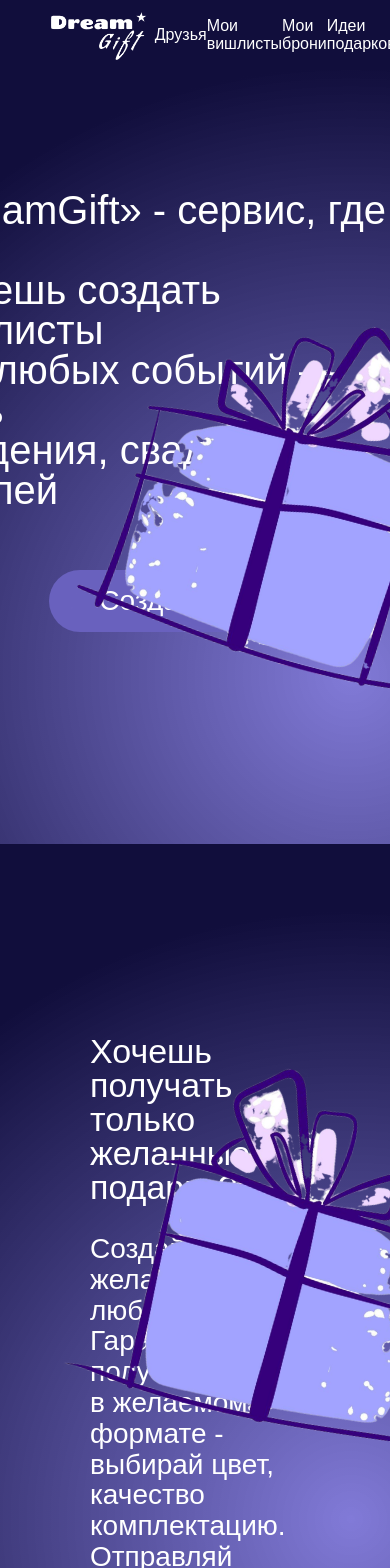
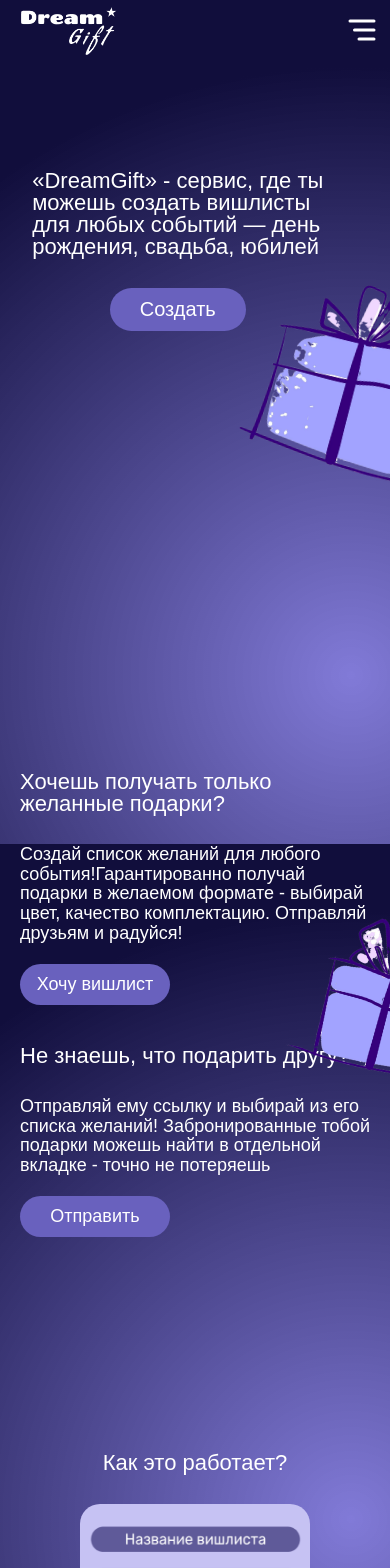
Before and after one commit to Alisalisa12/Wishlist, a React (Create React App) app: page /home in a window 390 px wide. Shown: the top 1568 px of the page. Built offline with nearby package versions, Linux system fonts and the light colour scheme.

Commit message:
add media screen

```diff
--- a/src/components/Footer/Footer.module.scss
+++ b/src/components/Footer/Footer.module.scss
@@ -10,16 +10,33 @@
 
 .container {
     display: flex;
-    flex-direction: row;
-    gap: 60px;
+
+    @media screen and (max-width: 767px) {
+        flex-direction: column;
+        justify-content: center;
+        align-items: center;
+        text-align: center;
+    }
+    @media screen and (min-width: 768px) {
+        gap: 60px;
+        flex-direction: row;
+        text-align: left;
+    }
 }
 
 .describe {
     display: flex;
     flex-direction: column;
-    margin: 20px 0px 20px 85px;
-    min-width: 0px;
-    max-width: 150px;
+
+    @media screen and (max-width: 767px) {
+        align-items: center;
+        margin-top: 10px;
+    }
+    @media screen and (min-width: 768px) {
+        margin: 20px 0px 20px 90px;
+        min-width: 0px;
+        max-width: 150px;
+    }
 }
 
 .logo {
@@ -29,10 +46,8 @@
 
 .text {
     font-weight: 400;
-    font-style: Regular;
     font-size: 14px;
     line-height: 140%;
-    letter-spacing: 0%;
     color: #8D8D8D;
     white-space: normal;
     word-wrap: break-word;
--- a/src/components/Header/Header.module.scss
+++ b/src/components/Header/Header.module.scss
@@ -13,21 +13,60 @@
     flex-direction: row;
     justify-content: space-evenly;
     align-items: center;
-    padding: 10px 50px;
+
+    @media screen and (min-width: 768px) {
+        font-size: 16px;
+        justify-content: space-evenly;
+    }
+    @media screen and (min-width: 1024px) {
+        padding: 10px 60px;
+        font-size: 18px;
+    }
+    @media screen and (min-width: 1440px) {
+        font-size: 20px;
+    }
 }
 
 .logo {
     height: 50px;
+
+    @media screen and (max-width: 767px) {
+        margin: 5px 20px;
+    }
+    @media screen and (min-width: 768px) {
+        margin: 0px;
+    }
 }
 
-.searchBlock {
+.linkHeader,
+.searchBlock,
+.userBlock {
     display: flex;
     flex-direction: row;
     gap: 5px;
 }
 
-.userBlock {
-    display: flex;
-    flex-direction: row;
-    gap: 5px;
+@media screen and (max-width: 767px) {
+    .container {
+        justify-content: space-between;
+
+        .linkHeader,
+        .searchBlock,
+        .userBlock {
+            display: none;
+        }
+    }
 }
+
+
+.menu {
+    display: none;
+    color: #ffffff;
+
+    @media screen and (max-width: 767px) {
+        display: inline;
+        font-size: 36px;
+        cursor: pointer;
+        margin: 0px 10px;
+    }
+}
--- a/src/components/Header/Header.tsx
+++ b/src/components/Header/Header.tsx
@@ -3,6 +3,7 @@ import { useNavigate } from 'react-router-dom';
 import style from "./Header.module.scss";
 import { CiSearch } from "react-icons/ci";
 import { FaRegCircleUser } from "react-icons/fa6";
+import { TbMenuDeep } from "react-icons/tb";
 
 
 export const Header: FC = () => {
@@ -28,6 +29,7 @@ export const Header: FC = () => {
                     <FaRegCircleUser className={style.userLogo} />
                     <p className={style.userText}>Вход/Регистрация</p>
                 </div>
+                <TbMenuDeep className={style.menu}/>
             </div>
         </div>
     )
--- a/src/pages/Discription/Discription.module.scss
+++ b/src/pages/Discription/Discription.module.scss
@@ -4,7 +4,12 @@
 }
 
 .Discription {
+    @media screen and (max-width: 767px) {
+        min-height: 70vh;;
+    }
+    @media screen and (min-width: 768px) {
         min-height: 100vh;
+    }
 }
 
 .container {
@@ -18,9 +23,15 @@
 .main {
     display: flex;
     flex-direction: column;
-    margin: 0px 90px;
     gap: 40px;
     flex: 1;
+
+    @media screen and (max-width: 768px) {
+        margin: 0px 20px;
+    }
+    @media screen and (min-width: 768px) {
+        margin: 0px 90px;
+    }
 }
 
 .firstBlock {
@@ -35,21 +46,40 @@
 
 .title {
     font-weight: 500;
-    font-size: 34px;
     font-style: Medium;
     line-height: 100%;
     margin-bottom: 30px;
+
+    @media screen and (max-width: 767px) {
+        font-size: 22px;
+    }
+    @media screen and (min-width: 768px) {
+        font-size: 28px;
+    }
+    @media screen and (min-width: 1024px) {
         max-width: 900px;
+        font-size: 34px;
+    }
 }
 
 .text {
     // white-space: pre-line;
     font-weight: 500;
-    font-size: 28px;
     font-style: Regular;
     line-height: 110%;
+
+    @media screen and (max-width: 319px) {
+
+    }
+    @media screen and (min-width: 320px) {
+        font-size: 18px;
+    }
+
+    @media screen and (min-width: 1024px) {
         margin-bottom: 20px;
         max-width: 900px;
+        font-size: 28px;
+    }
 }
 
 .wantButton, .sendButton {
@@ -57,16 +87,50 @@
     border-radius: 60px;
     background-color: #6961BE;
     color: #ffffff;
+    border: none;
+
+    @media screen and (max-width: 319px) {
+        width: 150px;
+        padding: 10px 0px;
+        font-size: 16px;
+        margin-top: 20px;
+    }
+    @media screen and (min-width: 320px) {
+        width: 150px;
+        padding: 10px 0px;
+        font-size: 18px;
+        margin-top: 20px;
+    }
+    @media screen and (min-width: 1024px) {
+        padding: 15px 0px;
         font-size: 24px;
-    border: none;
-    padding: 15px 0px;
         width: 200px;
+        margin-top: 0px;
+    }
 }
 
 .giftLogo {
     position: absolute;
-    height: 350px;
+    transform: rotate(15deg);
+
+    @media screen and (min-width: 320px) {
+        margin-top: 150px;
+        height: 150px;
+        right: -70px;
+    }
+    @media screen and (min-width: 500px) {
+        margin-top: 120px;
+        height: 170px;
+        right: -50px;
+    }
+    @media screen and (min-width: 768px) {
+        margin-top: 90px;
+        height: 200px;
+        right: -50px;
+    }
+    @media screen and (min-width: 1024px) {
         margin-top: 40px;
         right: -80px;
-    transform: rotate(15deg);
+        height: 350px;
     }
+}
--- a/src/pages/Discription/Discription.tsx
+++ b/src/pages/Discription/Discription.tsx
@@ -3,8 +3,8 @@ import style from "./Discription.module.scss"
 
 export default function Discription() {
 
-    const text1 = "Создай список желаний для любого\nсобытия!Гарантированно получай подарки\nв желаемом формате - выбирай цвет,\nкачество комплектацию. Отправляй\nдрузьям и радуйся!";
-    const text2 = "Отправляй ему ссылку и выбирай из его\nсписка желаний! Забронированные тобой\nподарки можешь найти в отдельной вкладке\n- точно не потеряешь";
+    const text1 = "Создай список желаний для любого события!Гарантированно получай подарки в желаемом формате - выбирай цвет, качество комплектацию. Отправляй друзьям и радуйся!";
+    const text2 = "Отправляй ему ссылку и выбирай из его списка желаний! Забронированные тобой подарки можешь найти в отдельной вкладке - точно не потеряешь";
 
     return(
         <div className={style.Discription}>
--- a/src/pages/DreamGift/DreamGift.module.scss
+++ b/src/pages/DreamGift/DreamGift.module.scss
@@ -5,8 +5,12 @@
 
 
 .DreamGift {
-    min-height: 100vh;
-    // background: radial-gradient(circle at 90% 80%, rgba(76, 66, 199, 0.7) 0%, #110E3C 80%);
+    @media screen and (max-width: 767px) {
+        min-height: 70vh;;
+    }
+    @media screen and (min-width: 768px) {
+        min-height: 100vh;
+    }
 }
 
 .container {
@@ -14,7 +18,6 @@
     flex-direction: row;
     align-items: center;
     justify-content: space-around;
-    // margin-left: 90px;
     margin-top: 120px;
     position: relative;
 
@@ -23,16 +26,43 @@
 .main {
     display: flex;
     flex-direction: column;
-    gap: 60px;
-    margin-left: -85px;
+
+    @media screen and (min-width: 320px) {
+        margin-top: -10px;
+    }
+    @media screen and (min-width: 768px) {
+        gap: 60px;
+        margin-left: -100px;
+    }
 }
 
 .text {
     white-space: pre-line;
     font-weight: 500;
-    font-size: 40px;
     line-height: 100%;
     font-style: Regular;
+
+    @media screen and (max-width: 319px) {
+        font-size: 18px;
+        margin: 0px 15px 30px 15px;
+    }
+    @media screen and (min-width: 320px) {
+        font-size: 22px;
+        margin: 0px 15px 30px 15px;
+    }
+    @media screen and (min-width: 450px) {
+        font-size: 26px;
+    }
+    @media screen and (min-width: 768px) {
+        font-size: 32px;
+        margin: 0px;
+    }
+    @media screen and (min-width: 1024px) {
+        font-size: 36px;
+    }
+    @media screen and (min-width: 1440px) {
+        font-size: 40px;
+    }
 }
 
 .createBlock {
@@ -45,17 +75,38 @@
     border-radius: 60px;
     background-color: #6961BE;
     color: #ffffff;
-    font-size: 28px;
     border: none;
-    padding: 15px 50px;
     justify-content: center;
     width: auto;
+
+    @media screen and (max-width: 767px) {
+        padding: 10px 30px;
+        font-size: 20px;
+    }
+    @media screen and (min-width: 768px) {
+        padding: 15px 50px;
+        font-size: 28px;
+    }
 }
 
 .giftLogo {
     position: absolute;
-    right: -90px;
-    bottom: -30px;
-    height: 350px;
     transform: scaleX(-1) rotate(-15deg);
+
+    @media screen and (max-width: 570px) {
+        height: 200px;
+        right: -80px;
+        bottom: -140px;
+    }
+    @media screen and (min-width: 570px) {
+        height: 250px;
+        right: -90px;
+        bottom: -30px;
+    }
+    @media screen and (min-width: 768px) {
+        height: 300px;
+    }
+    @media screen and (min-width: 1440px) {
+        height: 350px;
+    }
 }
--- a/src/pages/HowWorks/HowWorks.module.scss
+++ b/src/pages/HowWorks/HowWorks.module.scss
@@ -11,36 +11,51 @@
     display: flex;
     flex-direction: column;
     justify-content: center;
+    align-items: center;
     margin: 90px;
 }
 
 .mainTitle {
     font-weight: 400;
-    font-style: Regular;
-    font-size: 36px;
     line-height: 100%;
-    letter-spacing: 0%;
     margin-bottom: 30px;
+
+    @media screen and (min-width: 320px) {
+        font-size: 22px;
+    }
+    @media screen and (min-width: 768px) {
+        font-size: 34px;
+    }
+    @media screen and (min-width: 1024px) {
+        font-size: 36px;
+    }
 }
 
 .imagesBlock {
     display: flex;
     justify-content: center;
-    gap: 55px;
+    gap: 45px;
+
+    @media screen and (max-width: 1023px) {
+        flex-direction: column;
+    }
+    @media screen and (min-width: 1024px) {
+        flex-direction: row;
+    }
 }
 
 
 .step {
     display: flex;
     flex-direction: column;
-    align-items: center;
     justify-content: flex-start;
     flex: 1;
+    align-items: center;
 }
 
 .stepImage1, .stepImage2, .stepImage3 {
-    width: 240px;
-    height: 250px;
+    width: 230px;
+    height: 240px;
     border-radius: 20px;
 }
 
@@ -48,16 +63,30 @@
     display: flex;
     align-items: center;
     justify-content: center;
-    height: 250px;
-    width: 20px;
+
+
+    @media screen and (min-width: 1024px) {
+        height: 250px;
+    }
+}
+
+.arrow {
+    color: #ffffff;
+
+    @media screen and (max-width: 1023px) {
+        transform: rotate(90deg);
+        width: 50px;
+        height: 50px;
+    }
+    @media screen and (min-width: 1024px) {
+        transform: rotate(0deg);
+        width: 50px;
+        height: 50px;
+    }
 }
 
 .stepImage img {
     height: 100%;
-}
-
-.union {
-    width: 25px;
 }
 
 .stepText {
--- a/src/pages/HowWorks/HowWorks.tsx
+++ b/src/pages/HowWorks/HowWorks.tsx
@@ -1,4 +1,5 @@
 import style from "./HowWorks.module.scss";
+import { IoIosArrowForward } from "react-icons/io";
 
 
 export default function HowWorks() {
@@ -17,7 +18,7 @@ export default function HowWorks() {
                     </div>
 
                     <div className={style.arrowWrapper}>
-                        <img src="/images/union.png" className={style.union} alt="arrow" />
+                        <IoIosArrowForward className={style.arrow} />
                     </div>
 
                     <div className={style.step}>
@@ -30,7 +31,7 @@ export default function HowWorks() {
                     </div>
 
                     <div className={style.arrowWrapper}>
-                        <img src="/images/union.png" className={style.union} alt="arrow" />
+                        <IoIosArrowForward className={style.arrow} />
                     </div>
 
                     <div className={style.step}>
```
Also changed, not shown: package.json (+5 -3 lines), public/images/union.png (deleted), 1 other file (tests, documents, lock files or other folders). Lines whose indentation alone changed are shown as unchanged.
